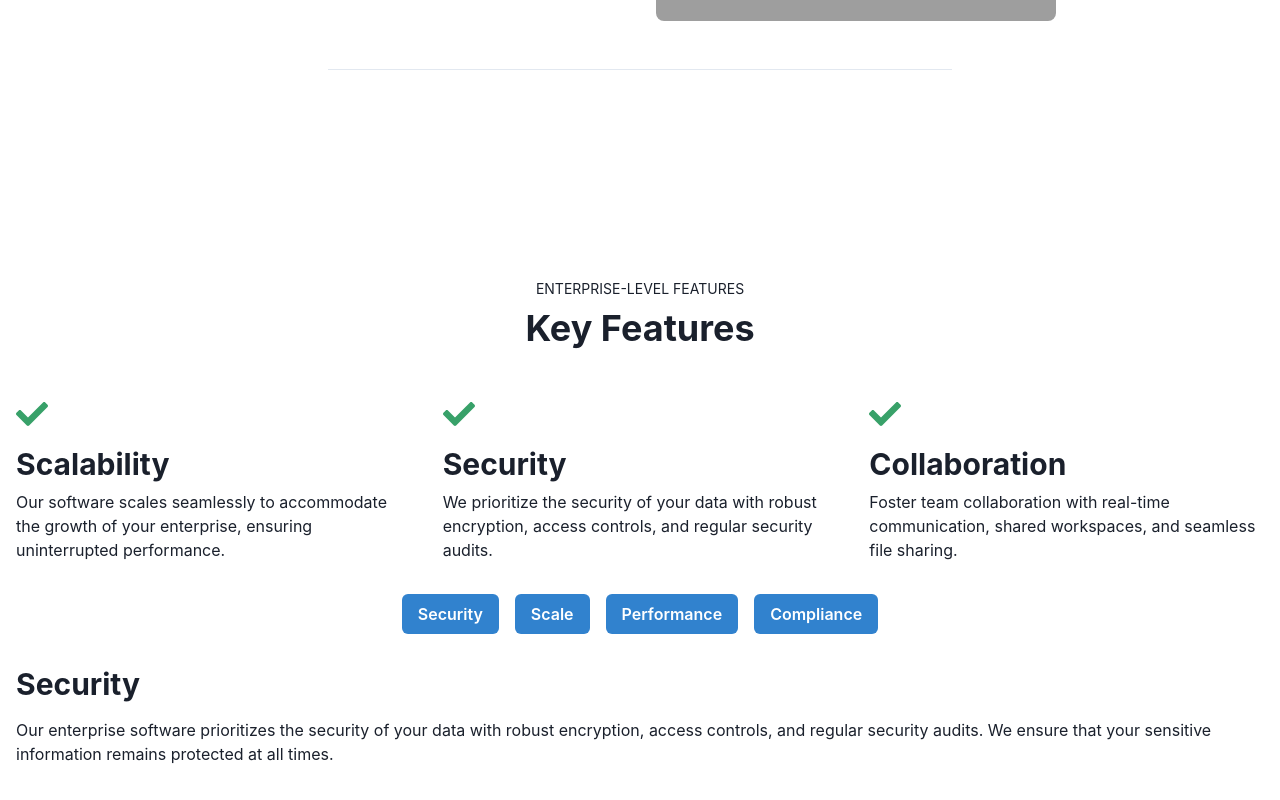
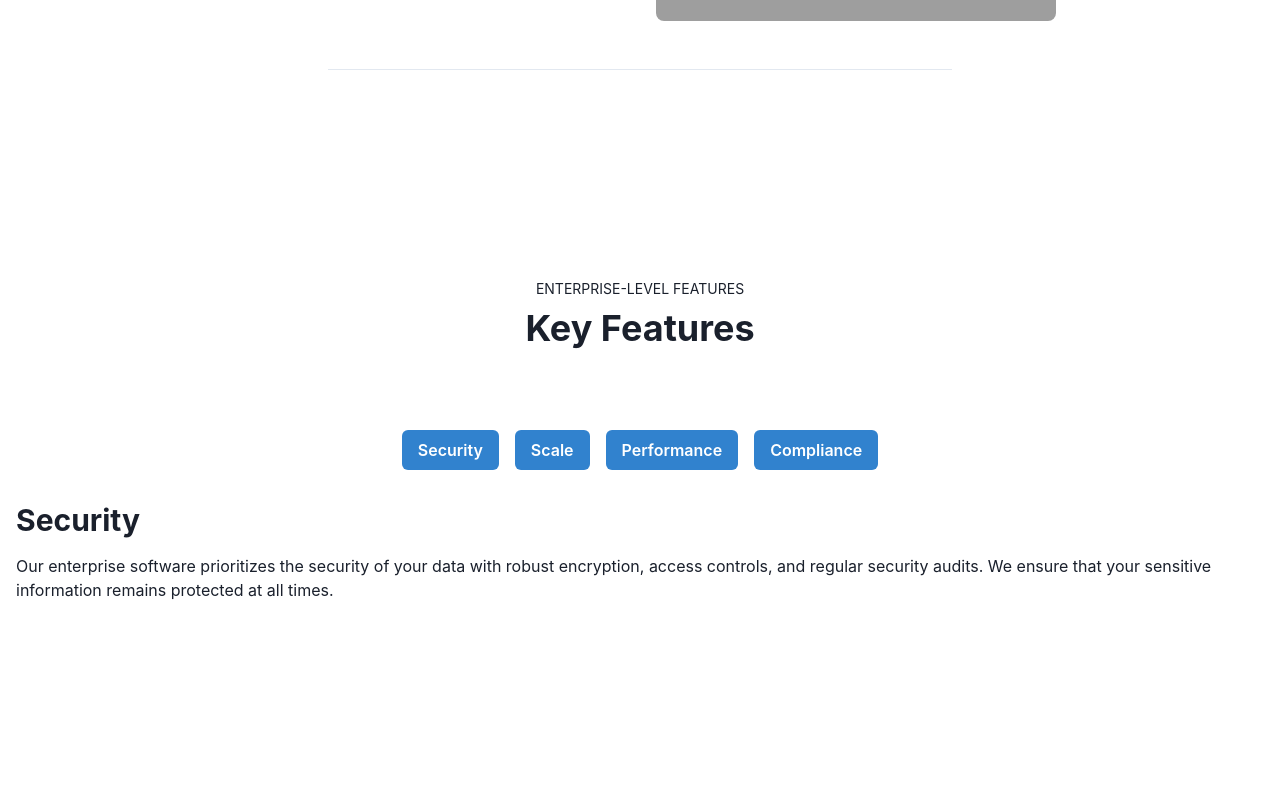
Before and after one commit to GPT-Engineer-App/enterprise-page-simulate, a React (Vite) app: page / in a window 1280 px wide. Shown: the part 723-1523 px from the top of the page. After the commit the page ends 1405 px from the top, so only its background shows below. Built offline with nearby package versions, Linux system fonts and the light colour scheme; grey boxes are pictures that could not be loaded.

Commit message:
Removed the green check marks, Scalability, Security, Collaboration sections and their associated text from the Key Features grid.
Prompt: Remove the green check marks, Scalability, Security, Collaboration and the text associated with them.

```diff
--- a/src/pages/Index.jsx
+++ b/src/pages/Index.jsx
@@ -61,29 +61,7 @@ const Index = () => {
           <Heading as="h2" size="xl" mb={12} textAlign="center">
             Key Features
           </Heading>
-          <Grid templateColumns={{ base: "1fr", md: "repeat(3, 1fr)" }} gap={8}>
-            <GridItem>
-              <Icon as={FaCheck} color="green.500" boxSize={8} mb={4} />
-              <Heading as="h3" size="lg" mb={2}>
-                Scalability
-              </Heading>
-              <Text>Our software scales seamlessly to accommodate the growth of your enterprise, ensuring uninterrupted performance.</Text>
-            </GridItem>
-            <GridItem>
-              <Icon as={FaCheck} color="green.500" boxSize={8} mb={4} />
-              <Heading as="h3" size="lg" mb={2}>
-                Security
-              </Heading>
-              <Text>We prioritize the security of your data with robust encryption, access controls, and regular security audits.</Text>
-            </GridItem>
-            <GridItem>
-              <Icon as={FaCheck} color="green.500" boxSize={8} mb={4} />
-              <Heading as="h3" size="lg" mb={2}>
-                Collaboration
-              </Heading>
-              <Text>Foster team collaboration with real-time communication, shared workspaces, and seamless file sharing.</Text>
-            </GridItem>
-          </Grid>
+          <Grid templateColumns={{ base: "1fr", md: "repeat(3, 1fr)" }} gap={8}></Grid>
           <Flex justifyContent="center" mt={8}>
             <Button mr={4} colorScheme="blue" onClick={() => handleTabClick("Security")}>
               Security
```
